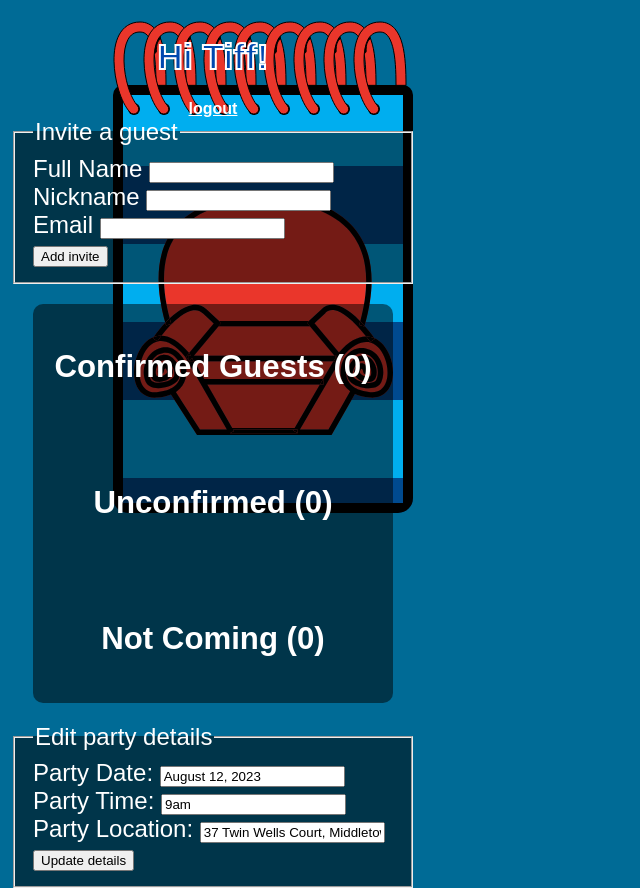
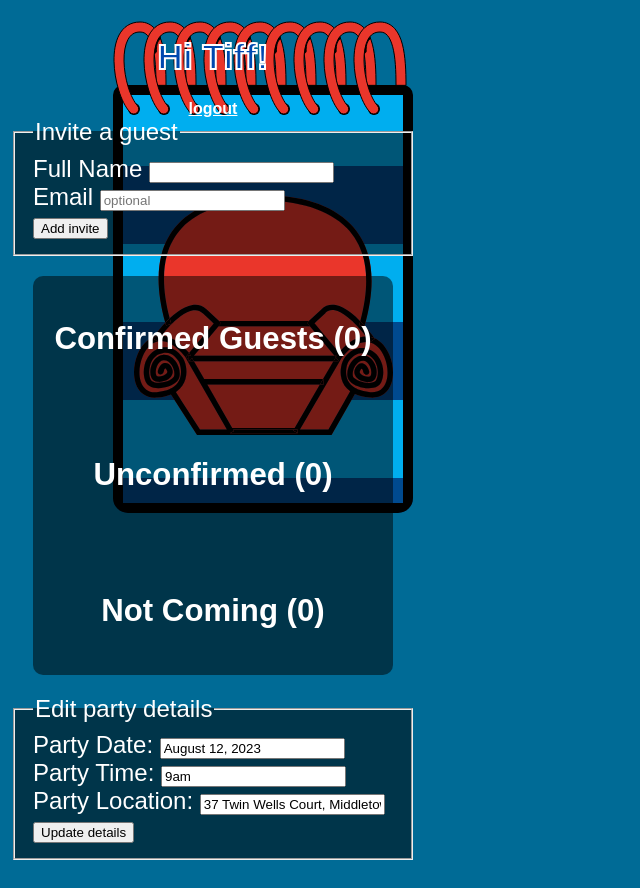
Before and after one commit to waynebeam/archerparty, a Flask app: page /guest-list in a window 1280 px wide. Shown: the whole page, without its empty margins (0-640 px from the left). After the commit the page ends 860 px from the top, so only its background shows below. Run offline with Flask 2, Linux system fonts and the light colour scheme; the visitor is signed in with stand-in values (Sample User, id 1); data that the repository does not hold is empty; some libraries are stand-ins or nearby versions.

Commit message:
nickname field removed on guestlist. Nickname derived from entered name

```diff
--- a/main.py
+++ b/main.py
@@ -2,6 +2,7 @@ from flask import Flask, redirect, url_for, request, render_template, session
 from database import validate_user, get_all_guests, add_invite_to_db,rsvp_to_db
 import os
 import json
+import re
 
 CORRECT_PASSWORD = os.environ['PASSWORD']
 
@@ -95,9 +96,21 @@ def load_party_info():
 @app.post('/add-invite')
 def add_invite():
   data = request.form
-  add_invite_to_db(data['name'],data['nickname'], data['email'])
+  name = data['name']
+  nickname = get_nickname(name)
+  add_invite_to_db(name,nickname, data['email'])
   return redirect(url_for('show_guest_list'))
 
+def get_nickname(name):
+  pattern = r'\w*'
+  nickname = name.split()[0]
+  nickname = re.search(pattern, name)
+  nickname =  nickname.group(0).lower()
+  return nickname
+
+app.run(host='0.0.0.0', port=81)
 
 
-app.run(host='0.0.0.0', port=81)
+#TODO need to make the party info, and maybe even the guest list(?)
+#an API endpoint. Should be easy to do, just need to do it. Also the styling on the invite and main page. Field sets, and the radio buttons.
+#note book always seems pushed to the right. not sure why it doesnt center better. also radios look differwnt on phone and browswer. so careful with the styling. may need to make all containers smaller to fit phone better
--- a/static/style.css
+++ b/static/style.css
@@ -125,7 +125,7 @@ fieldset {
   text-align:center;
 }
 
-input[type='radio'] {
+/* input[type='radio'] {
   width: 50px;
   height: 50px;
-}
+} */
--- a/templates/guestlist.html
+++ b/templates/guestlist.html
@@ -17,11 +17,8 @@
        <label for="name">Full Name</label>
        <input type="text" name="name" required>
        <br>
-       <label for="nickname">Nickname</label>
-       <input type="text" name="nickname" required>
-       <br>
        <label for="email">Email</label>
-       <input type="text" name="email">
+       <input type="text" name="email" placeholder='optional'>
        <br>
        <button type="submit">Add invite</button>
      </form>
```
